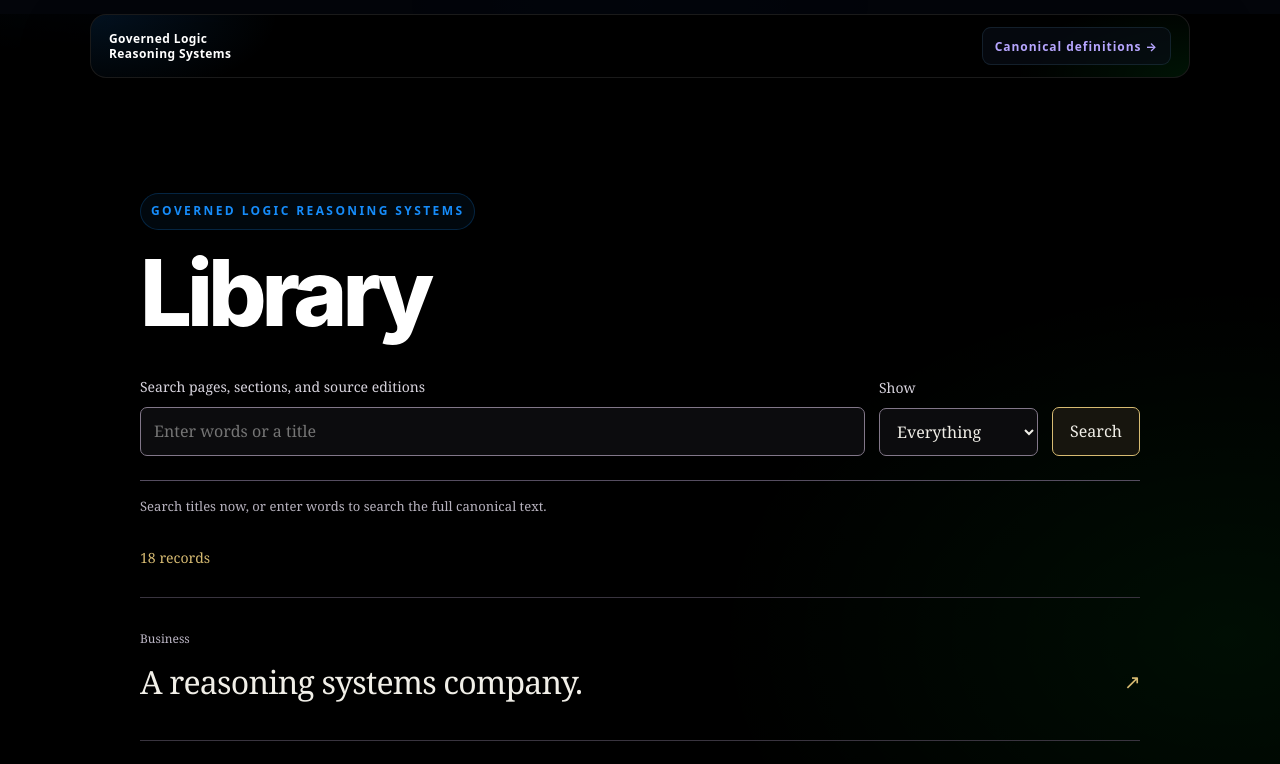
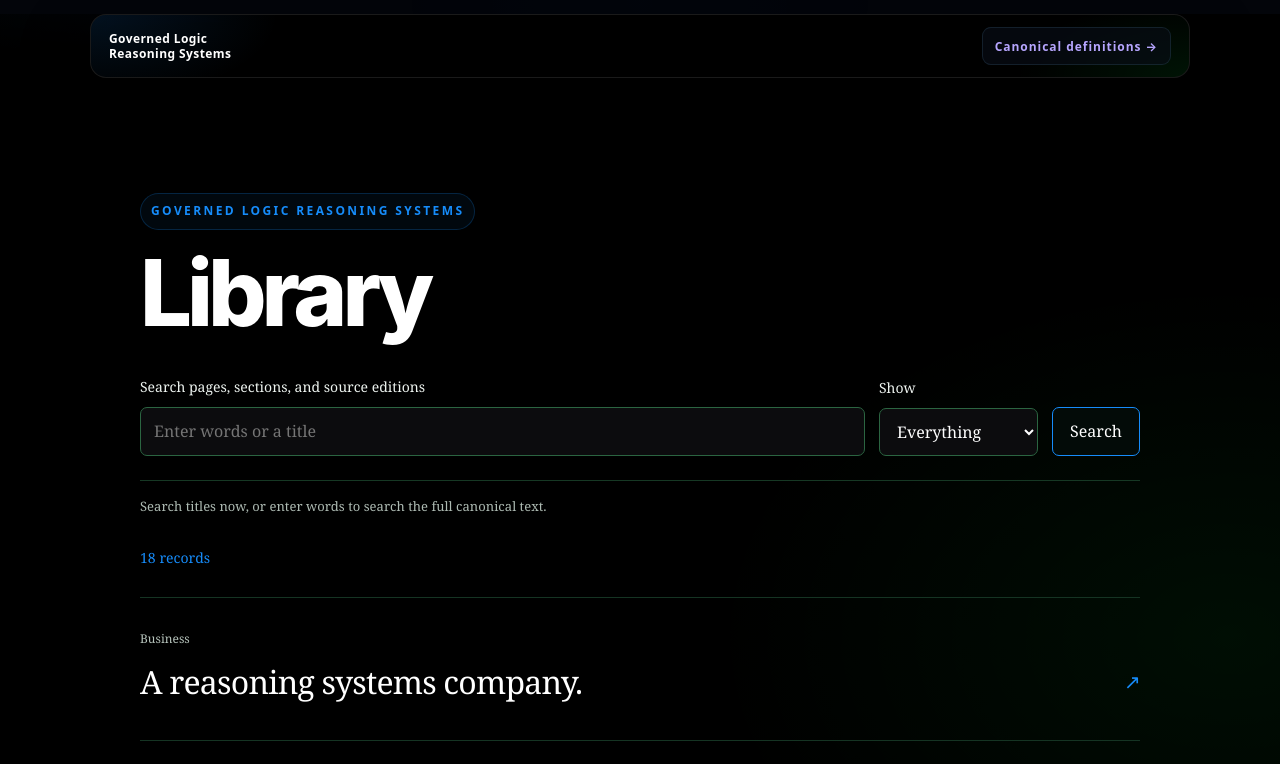
Before and after one commit to GovernedLogic/GovernedLogic, a plain HTML site: page library/index.html in a window 1280 px wide. Shown: the top 764 px of the page. Drawn offline with Linux system fonts and the light colour scheme.

Commit message:
Lock launch palette on shared presentation

```diff
--- a/assets/library.css
+++ b/assets/library.css
@@ -1,27 +1,27 @@
 /* Generated discovery inherits the approved publication typography and palette. */
 .library-main{max-width:1000px;padding-bottom:90px}
 .library-main h1{margin-bottom:38px}
-.library-search{display:flex;align-items:end;gap:14px;border-bottom:1px solid #554d60;padding:0 0 24px}
+.library-search{display:flex;align-items:end;gap:14px;border-bottom:1px solid #163824;padding:0 0 24px}
 .library-query{flex:1;min-width:0}
-.library-search label{display:block;color:#d8d4de;font-size:14px;line-height:1.5;margin:0 0 10px}
-.library-search input,.library-search select,.library-search button,.library-result-bar button{font:inherit;font-size:16px;min-height:48px;border:1px solid #827789;border-radius:7px;color:#f1efe8;background:#0c0c0e;padding:10px 13px}
+.library-search label{display:block;color:#eef4f0;font-size:14px;line-height:1.5;margin:0 0 10px}
+.library-search input,.library-search select,.library-search button,.library-result-bar button{font:inherit;font-size:16px;min-height:48px;border:1px solid #2b6541;border-radius:7px;color:#ffffff;background:#0c0c0e;padding:10px 13px}
 .library-search input{width:100%;scroll-margin-block:28px}
-.library-search button{cursor:pointer;border-color:#d7bb72;background:#17150e;min-width:88px}
+.library-search button{cursor:pointer;border-color:#168cfa;background:#030b08;min-width:88px}
 .library-search select{min-width:155px}
-.library-search input:focus-visible,.library-search select:focus-visible,.library-search button:focus-visible,.library-result-bar button:focus-visible{outline:3px solid #d7bb72;outline-offset:4px}
-.library-search-mode{font-size:13px;color:#b8b3bf;margin:14px 0 0}
+.library-search input:focus-visible,.library-search select:focus-visible,.library-search button:focus-visible,.library-result-bar button:focus-visible{outline:3px solid #168cfa;outline-offset:4px}
+.library-search-mode{font-size:13px;color:#aebbb3;margin:14px 0 0}
 .library-result-bar{display:flex;align-items:center;justify-content:space-between;gap:16px;min-height:78px}
-.library-result-bar p{color:#d7bb72;font-size:14px;margin:0}
+.library-result-bar p{color:#168cfa;font-size:14px;margin:0}
 .library-result-bar button{font-size:14px;cursor:pointer;min-height:44px}
 .library-results{list-style:none;padding:0;margin:0}
-.library-item{border-top:1px solid #39343f;padding:26px 0 27px}
-.library-item-kind,.library-source-record{font-size:12px;color:#bcb6c5}
+.library-item{border-top:1px solid #153423;padding:26px 0 27px}
+.library-item-kind,.library-source-record{font-size:12px;color:#b7c4bc}
 .library-source-record{display:inline-flex;align-items:center;min-height:44px;padding:0 8px}
-.library-item-link{display:flex;align-items:center;justify-content:space-between;gap:22px;min-height:48px;color:#f1efe8;text-decoration:none;font:400 clamp(23px,3.3vw,32px)/1.3 Georgia,"Times New Roman",serif;letter-spacing:-.025em;padding:10px 0}
-.library-item-link span{font:20px/1 ui-sans-serif,system-ui;color:#d7bb72;flex:none}
-.library-item-link:hover{color:#d7bb72}
+.library-item-link{display:flex;align-items:center;justify-content:space-between;gap:22px;min-height:48px;color:#ffffff;text-decoration:none;font:400 clamp(23px,3.3vw,32px)/1.3 Georgia,"Times New Roman",serif;letter-spacing:-.025em;padding:10px 0}
+.library-item-link span{font:20px/1 ui-sans-serif,system-ui;color:#168cfa;flex:none}
+.library-item-link:hover{color:#168cfa}
 .library-item-path{position:absolute;width:1px;height:1px;margin:-1px;overflow:hidden;clip-path:inset(50%);white-space:nowrap}
-.library-empty{padding:30px 0;color:#d8d4de}
+.library-empty{padding:30px 0;color:#eef4f0}
 .library-page [hidden]{display:none!important}
 @media(max-width:620px){.library-search{flex-wrap:wrap;gap:14px}.library-query{flex-basis:100%}.library-filter{flex:1}.library-filter select{width:100%}.library-search button{min-width:90px}.library-main h1{margin-bottom:28px}.library-item{padding:21px 0}.library-main{padding-bottom:110px}}
 @media(prefers-reduced-motion:reduce){.library-page{scroll-behavior:auto}}
```
